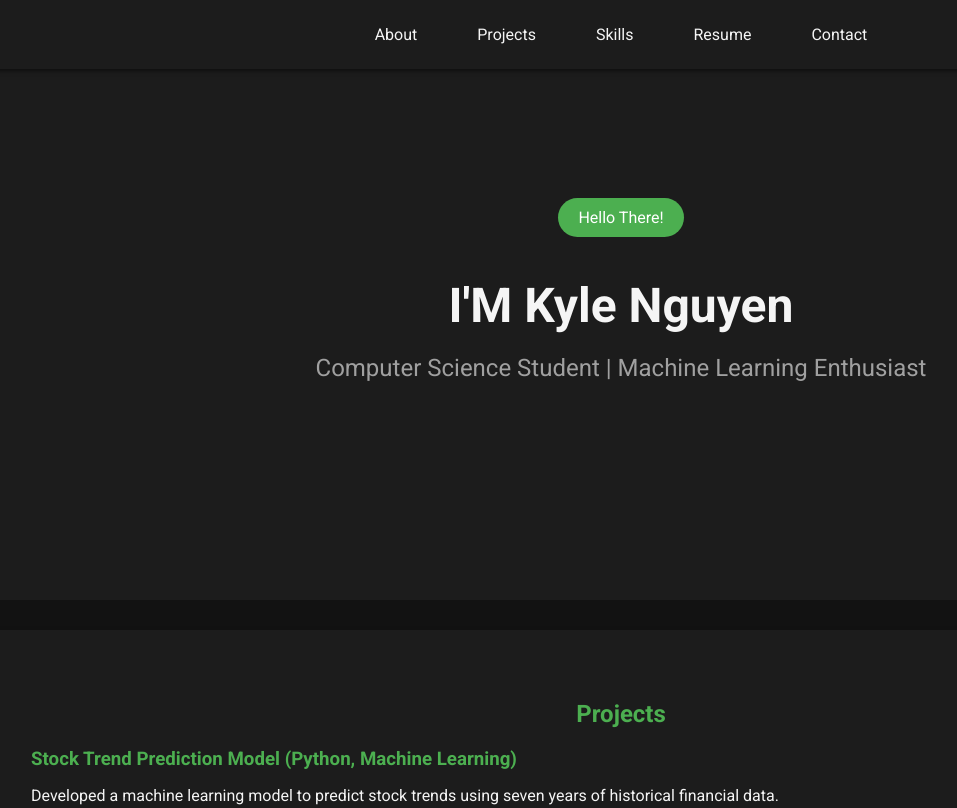
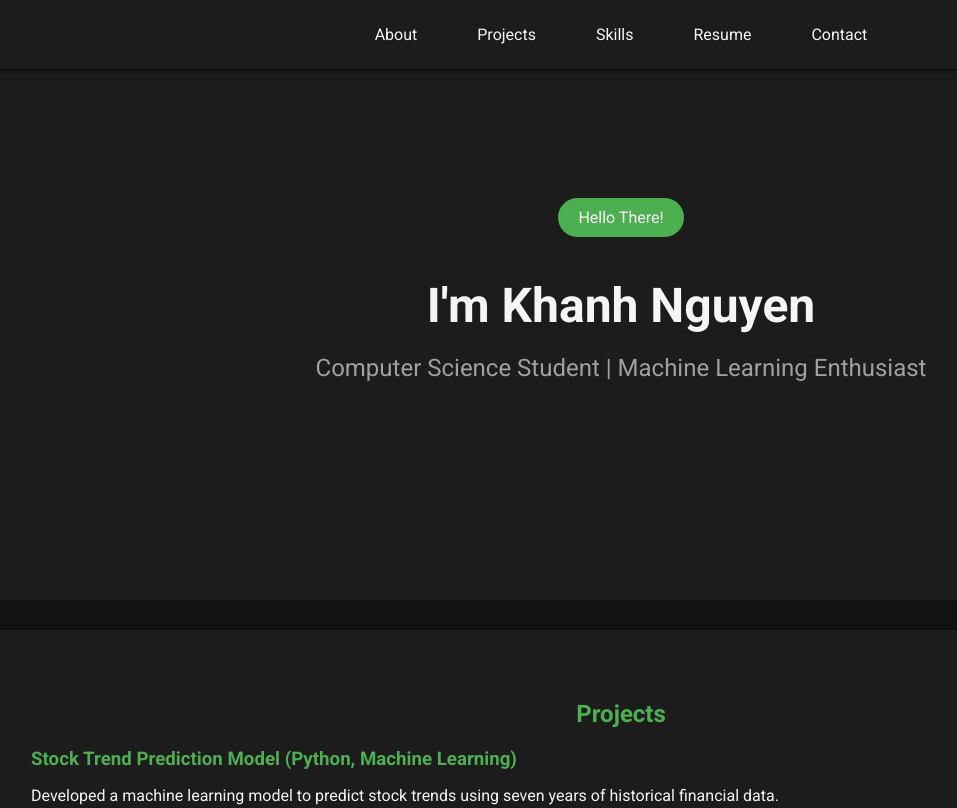
Before and after one commit to thuykhanh2642/thuykhanh2642.github.io, a plain HTML site: page index.html in a window 1280 px wide. Shown: the top 808 px of the page, without its empty margins (19-976 px from the left). Drawn offline with Linux system fonts and the light colour scheme.

Commit message:
Update index.html

```diff
--- a/index.html
+++ b/index.html
@@ -124,7 +124,7 @@
 
     <header>
         <span class="hello-badge">Hello There!</span>
-        <h1>I'M Kyle Nguyen</h1>
+        <h1>I'm Khanh Nguyen</h1>
         <p>Computer Science Student | Machine Learning Enthusiast</p>
     </header>
 
```
